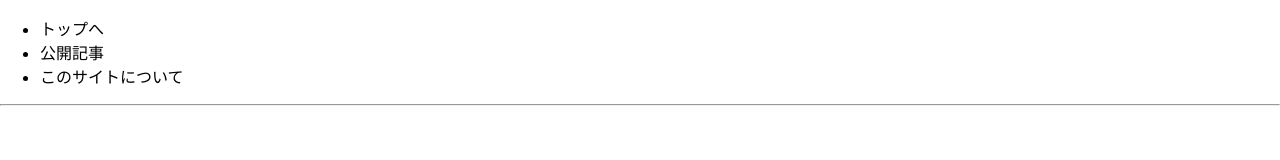
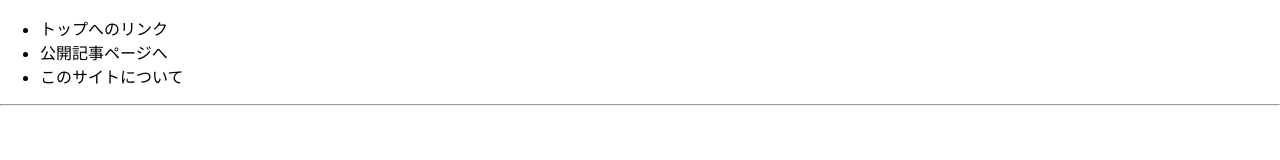
Before and after one commit to Tod9197/React-advanced, a React (Create React App) app: page / in a window 1280 px wide. Shown: the top 160 px of the page. Built offline with nearby package versions, Linux system fonts and the light colour scheme.

Commit message:
ルーターページの文言修正

```diff
--- a/src/RouterApp.js
+++ b/src/RouterApp.js
@@ -6,11 +6,11 @@ export default function RouterApp() {
       <ul>
         <li>
           <Link to="/" />
-          トップへ
+          トップへのリンク
         </li>
         <li>
           <Link to="/article" />
-          公開記事
+          公開記事ページへ
         </li>
         <li>
           <Link to="/about" />
```
